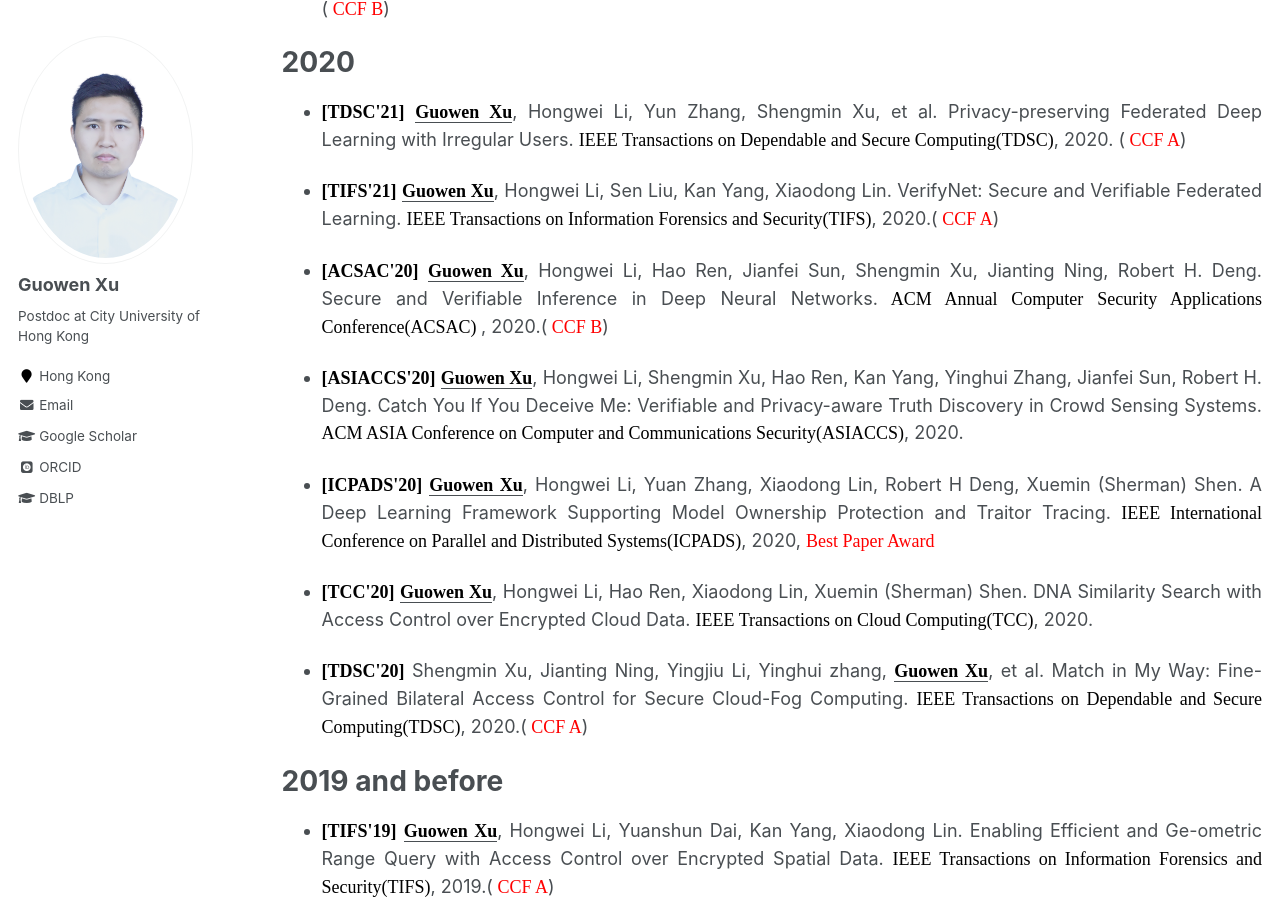
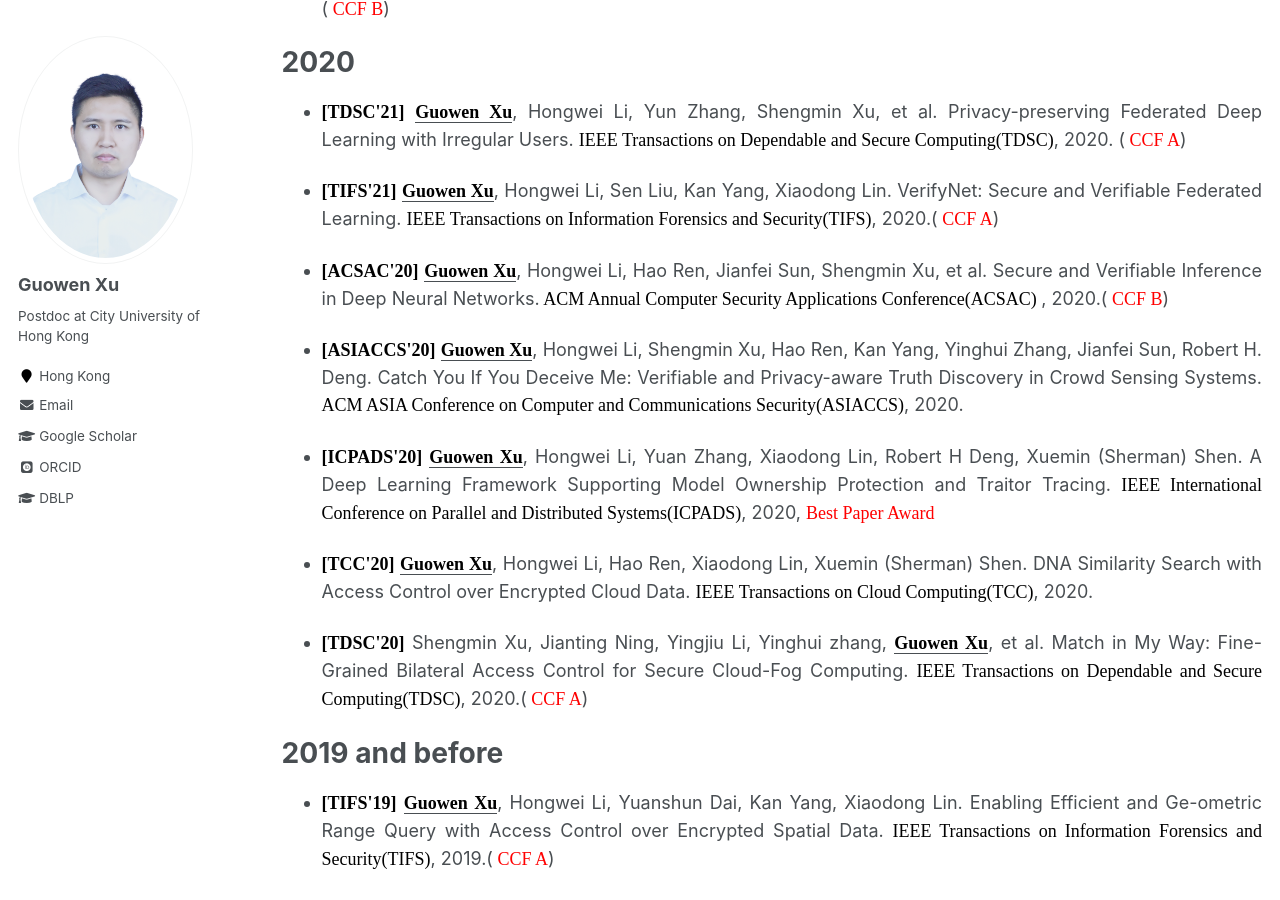
Before and after one commit to Guowen-xu/guowen-xu.github.io, a Jekyll site: the page built from _pages/publications.md, in a window 1280 px wide and 900 px high, scrolled down 3635 px. Built offline with Jekyll 4.4.1, drawn with Linux system fonts in a browser that asks for light colours; some web fonts are replaced.

Commit message:
Update publications.md

```diff
--- a/_pages/publications.md
+++ b/_pages/publications.md
@@ -92,7 +92,7 @@ You can find my articles on my [Google Scholar](https://scholar.google.com.hk/ci
 
 *  <p align="justify"> <b><font face="Times New Roman" color=black size=4> [TIFS'21]</font></b> <u><b><font face="Times New Roman" color=black size=4> Guowen Xu</font></b></u>, Hongwei Li, Sen Liu, Kan Yang, Xiaodong Lin. VerifyNet: Secure and Verifiable Federated Learning. <font face="Times New Roman" color=black size=4> IEEE Transactions on Information Forensics and Security(TIFS)</font>, 2020.(<font face="Times New Roman" color=red size=4> CCF A</font>)
 
-*  <p align="justify"> <b><font face="Times New Roman" color=black size=4> [ACSAC'20]</font></b> <u><b><font face="Times New Roman" color=black size=4> Guowen Xu</font></b></u>, Hongwei Li, Hao Ren, Jianfei Sun, Shengmin Xu, Jianting Ning, Robert H. Deng. Secure and Verifiable Inference in Deep Neural Networks.<font face="Times New Roman" color=black size=4> ACM Annual Computer Security Applications Conference(ACSAC) </font>, 2020.(<font face="Times New Roman" color=red size=4> CCF B</font>)
+*  <p align="justify"> <b><font face="Times New Roman" color=black size=4> [ACSAC'20]</font></b> <u><b><font face="Times New Roman" color=black size=4> Guowen Xu</font></b></u>, Hongwei Li, Hao Ren, Jianfei Sun, Shengmin Xu, et al. Secure and Verifiable Inference in Deep Neural Networks.<font face="Times New Roman" color=black size=4> ACM Annual Computer Security Applications Conference(ACSAC) </font>, 2020.(<font face="Times New Roman" color=red size=4> CCF B</font>)
 
 * <p align="justify"> <b><font face="Times New Roman" color=black size=4> [ASIACCS'20]</font></b> <u><b><font face="Times New Roman" color=black size=4> Guowen Xu</font></b></u>, Hongwei Li, Shengmin Xu, Hao Ren, Kan Yang, Yinghui Zhang, Jianfei Sun, Robert H. Deng. Catch You If You Deceive Me: Verifiable and Privacy-aware Truth Discovery in Crowd Sensing Systems. <font face="Times New Roman" color=black size=4> ACM ASIA Conference on Computer and Communications Security(ASIACCS)</font>, 2020.
 
```
